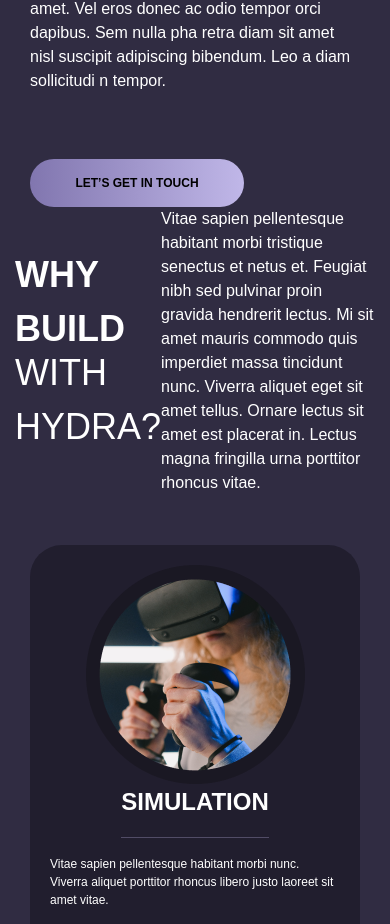
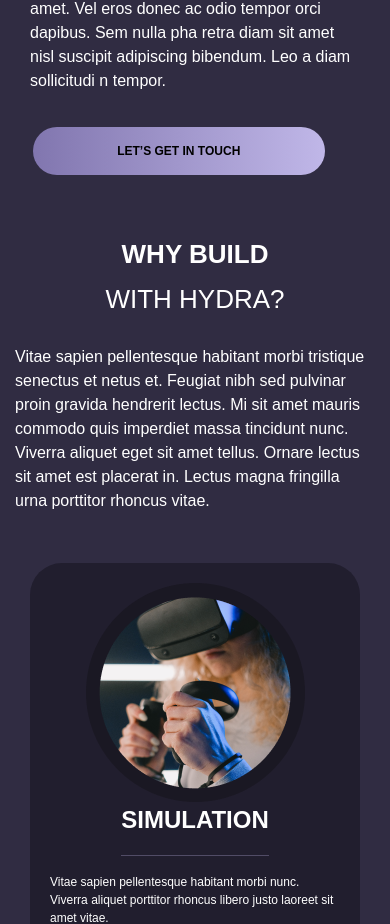
Before and after one commit to jkclyde31/hydra, a Next.js app: page / in a window 390 px wide. Shown: the part 1579-2503 px from the top of the page. Built offline with nearby package versions, Linux system fonts and the light colour scheme.

Commit message:
mobile responsive 2

```diff
--- a/app/sections/Banner.jsx
+++ b/app/sections/Banner.jsx
@@ -18,7 +18,7 @@ const Banner = () => {
                       nisl tincidunt eget. Lectus mauris eros in vitae .
                   </p>
 
-                  <div className="flex max-w-[325px] justify-center md:justify-between gap-5 items-center  mt-[36px] md:mt-[66px] mb-[36px] md:mb-0 mx-auto">
+                  <div className="flex max-w-[325px] justify-center md:justify-between gap-5 items-center  mt-[36px] md:mt-[66px] mb-[36px] md:mb-0 mx-auto md:mx-0">
                     <Button
                         width="w-[90%] md:w-[214px] "
                         height="h-[48px]"
--- a/app/sections/Introduction.jsx
+++ b/app/sections/Introduction.jsx
@@ -56,9 +56,9 @@ const Introduction = () => {
                   n tempor.
                   </p>
 
-                  <div className="flex max-w-[325px] justify-between gap-5 items-center mt-[66px]">
+                  <div className="flex max-w-[325px] justify-between gap-5 items-center mt-[34px] md:mt-[66px]  mx-auto md:mx-0">
                     <Button
-                        width="w-[214px]"
+                        width="w-[90%] md:w-[214px]"
                         height="h-[48px]"
                         color="bg-gradient-to-r from-[#8176AF] to-[#C0B7E8]"
                         hoverColor="hover:bg-purple-600"
--- a/app/sections/WhyBuildSection.jsx
+++ b/app/sections/WhyBuildSection.jsx
@@ -29,16 +29,16 @@ const WhyBuildSection = () => {
 
   return (
     <>
-        <div className="inner-row mt-[50px] md:mt-[111px]">
+        <div className="inner-row mt-[60px]  md:mt-[111px] text-center md:text-left">
             {/* Top */}
-            <div className="flex items-center justify-between mb-[50px] md:mb-[101px]">
+            <div className="flex flex-col md:flex-row items-center justify-between mb-[50px] md:mb-[101px] mt-[60px]">
               {/* left */}
               <div>
-                <h2 className="text-h2 font-bold tracking-[0px]">WHY BUILD</h2>
-                <h2 className="text-h2 font-light tracking-[0px] -mt-[10px]">WITH HYDRA?</h2>
+                <h2 className="text-[26px] md:text-h2 font-bold tracking-[0px] mb-[16px] md:mb-0">WHY BUILD</h2>
+                <h2 className="text-[26px] md:text-h2 font-light tracking-[0px] -mt-[10px] mb-[26px] md:mb-0">WITH HYDRA?</h2>
               </div>
               {/* Right */}
-              <p className="text-p max-w-[650px]">
+              <p className="text-left text-p max-w-[650px]">
                 Vitae sapien pellentesque habitant morbi tristique senectus et netus et. Feugiat
                 nibh sed pulvinar proin gravida hendrerit lectus. Mi sit amet mauris commodo
                 quis imperdiet massa tincidunt nunc. Viverra aliquet eget sit amet tellus. Ornare
```
